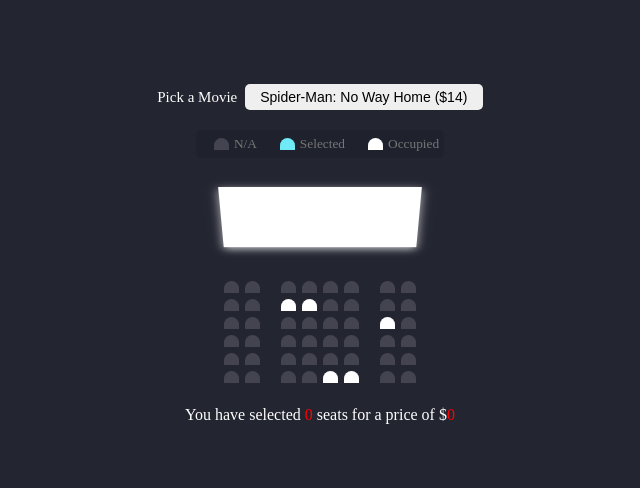
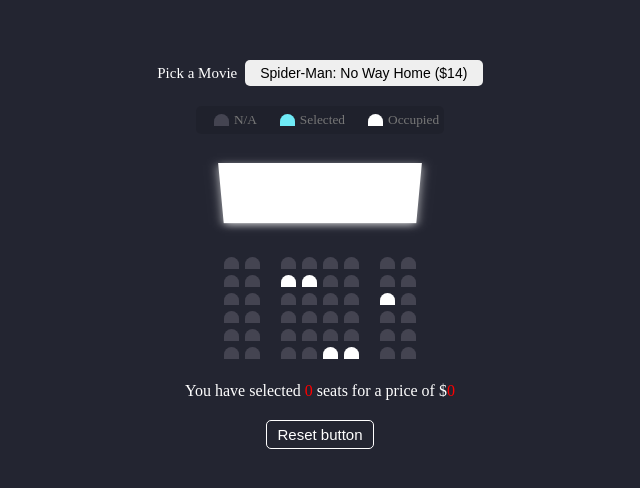
Before and after one commit to jin0106/20-Web-projects-by-Vanilla-JS, a plain HTML site: page 02. Movie Seat Booking/index.html in a window 1280 px wide. Shown: the part 146-634 px from the top of the page, without its empty margins (320-960 px from the left). Drawn offline with Linux system fonts and the light colour scheme.

Commit message:
added readme and reset button

```diff
--- a/02. Movie Seat Booking/index.html
+++ b/02. Movie Seat Booking/index.html
@@ -98,6 +98,8 @@
   </div>
 
   <p class="text">You have selected <span id="count">0</span> seats for a price of $<span id="total">0</span></p>
+  <button class='reset'>Reset button</button>
+
   <script src="script.js"></script>
 </body>
 </html>
--- a/02. Movie Seat Booking/script.js
+++ b/02. Movie Seat Booking/script.js
@@ -3,6 +3,7 @@ const seats = document.querySelectorAll('.row .seat:not(.occupied)');
 const count = document.querySelector('#count');
 const total = document.querySelector('#total');
 const movieSelect = document.querySelector('#movie');
+const reset = document.querySelector('.reset')
 
 populatedUI()
 
@@ -22,7 +23,6 @@ function updateSelectCount(){
   const seatsIndex = [...selectedSeats].map(seat => [...seats].indexOf(seat));
   localStorage.setItem('selectedSeats',JSON.stringify(seatsIndex));
   const selectedSeatsCount = selectedSeats.length;
-
   count.innerText = selectedSeatsCount;
   total.innerText = selectedSeatsCount*ticketPrice;
 }
@@ -65,6 +65,20 @@ container.addEventListener('click', event => {
 })
 
 
+// resetSelected event
+function resetSelected(){
+  localStorage.clear();
+  seats.forEach(seat =>{
+    seat.classList.remove('selected');
+  })
+  updateSelectCount();
+}
+
+// reset event
+
+reset.addEventListener('click', event => resetSelected());
+
+
 // Initial count and total set
 
 updateSelectCount();
--- a/02. Movie Seat Booking/style.css
+++ b/02. Movie Seat Booking/style.css
@@ -131,3 +131,15 @@ body {
 .text span {
   color: red;
 }
+
+.reset {
+  margin-top: 2rem;
+  -webkit-appearance: none;
+  background-color: transparent;
+  color: #fff;
+  border: 1px solid #fff;
+  border-radius: 5px;
+  padding: .5rem 1rem;
+  font-size: 1.5rem;
+  cursor: pointer;
+}
```
Also changed, not shown: 02. Movie Seat Booking/readme.assets/image-20211212205933822.png (added), 02. Movie Seat Booking/readme.assets/image-20211212205954205.png (added), 02. Movie Seat Booking/readme.assets/image-20211212210016170.png (added), 1 other file.
